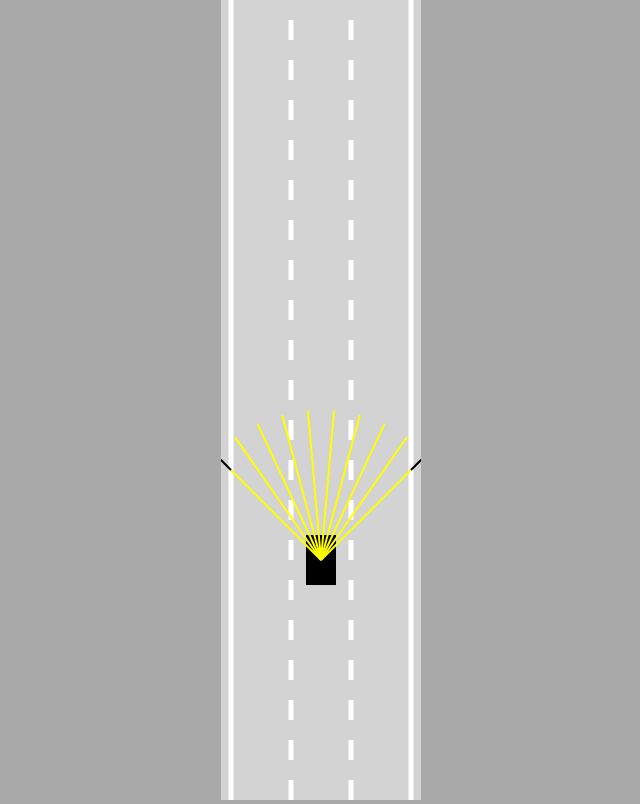
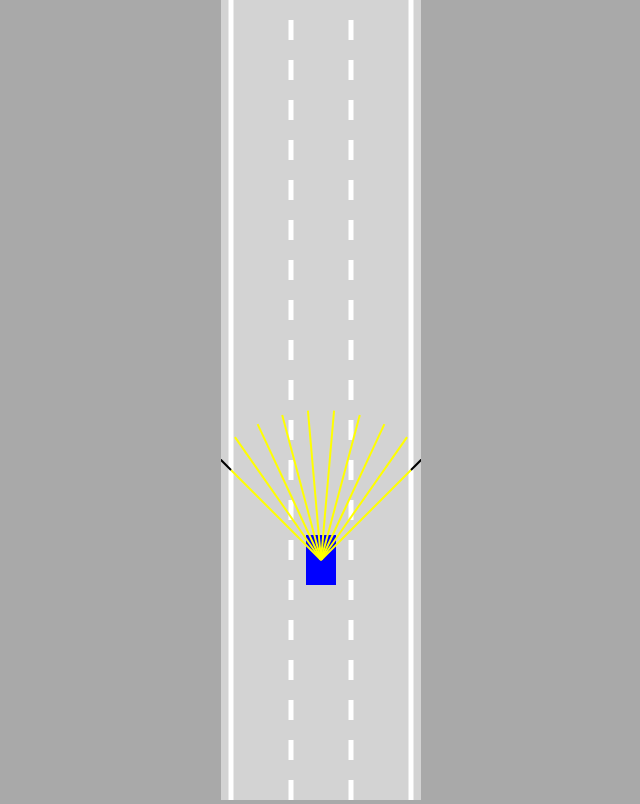
Before and after one commit to davidmun910/self-driving-car, a plain HTML site: page index.html in a window 1280 px wide. Shown: the whole page, without its empty margins (319-959 px from the left). Drawn offline with Linux system fonts and the light colour scheme.

Commit message:
Finished adding dummy cars and crash detection

```diff
--- a/car.js
+++ b/car.js
@@ -1,5 +1,5 @@
 class Car {
-    constructor(x, y, width, height) {
+    constructor(x, y, width, height, controlType, maxSpeed = 3) {
         this.x = x;
         this.y = y;
         this.width = width;
@@ -7,19 +7,75 @@ class Car {
 
         this.speed = 0;
         this.acceleration = 0.2;
-        this.maxSpeed = 3;
+        this.maxSpeed = maxSpeed;
         this.friction = 0.05;
 
         this.angle = 0;
+        this.damaged = false;
 
-        this.sensor = new Sensor(this, {rayCount: 10, rayLength: 150, raySpread: Math.PI / 2});
-
-        this.controls = new Controls();
+        if (controlType != "DUMMY") {
+            this.sensor = new Sensor(this, {rayCount: 10, rayLength: 150, raySpread: Math.PI / 2});
+        }
+        this.controls = new Controls(controlType);
     }
 
-    update(roadBorders) {
-        this.#move();
-        this.sensor.update(roadBorders);
+    update(roadBorders, traffic) {
+        if (!this.damaged) {
+            this.polygon = this.#createPolygon();
+            this.damaged = this.#assessDamage(roadBorders, traffic);
+            this.#move();
+        }
+        if (this.sensor) {
+            this.sensor.update(roadBorders, traffic);
+        }
+    }
+
+    #assessDamage(roadBorders, traffic) {
+        for (let i = 0; i < roadBorders.length; i++) {
+            if (polysIntersect(this.polygon, roadBorders[i])) {
+                return true;
+            }
+        }
+
+        for (let i = 0; i < traffic.length; i++) {
+            if (polysIntersect(this.polygon, traffic[i].polygon)) {
+                return true;
+            }
+        }
+
+        return false;
+    }
+
+    #createPolygon() {
+        const points = [];
+        const rad = Math.hypot(this.width, this.height) / 2;
+        const alpha = Math.atan2(this.width, this.height);
+
+        points.push(
+            {
+                x: this.x - Math.sin(this.angle - alpha) * rad,
+                y: this.y - Math.cos(this.angle - alpha) * rad
+            }
+        );
+        points.push(
+            {
+                x: this.x - Math.sin(this.angle + alpha) * rad,
+                y: this.y - Math.cos(this.angle + alpha) * rad
+            }
+        );
+        points.push(
+            {
+                x: this.x - Math.sin(Math.PI + this.angle - alpha) * rad,
+                y: this.y - Math.cos(Math.PI + this.angle - alpha) * rad
+            }
+        );
+        points.push(
+            {
+                x: this.x - Math.sin(Math.PI + this.angle + alpha) * rad,
+                y: this.y - Math.cos(Math.PI + this.angle + alpha) * rad
+            }
+        );
+        return points;
     }
 
     #move() {
@@ -65,20 +121,22 @@ class Car {
         this.y -= Math.cos(this.angle) * this.speed;
     }
 
-    draw(ctx) {
-        ctx.save();
-        ctx.translate(this.x, this.y);
-        ctx.rotate(-this.angle);
+    draw(ctx, color) {
+        if (this.damaged) {
+            ctx.fillStyle = "gray";
+        } else {
+            ctx.fillStyle = color;
+        }
+
         ctx.beginPath();
-        ctx.rect(
-            -this.width / 2,
-            -this.height / 2,
-            this.width,
-            this.height
-        );
+        ctx.moveTo(this.polygon[0].x, this.polygon[0].y);
+        for (let i = 1; i < this.polygon.length; i++) {
+            ctx.lineTo(this.polygon[i].x, this.polygon[i].y);
+        }
         ctx.fill();
-        ctx.restore();
 
-        this.sensor.draw(ctx);
+        if (this.sensor) {
+            this.sensor.draw(ctx);
+        }
     }
 }
--- a/controls.js
+++ b/controls.js
@@ -1,11 +1,18 @@
 class Controls {
-    constructor() {
+    constructor(type) {
         this.forward = false;
         this.left = false;
         this.right = false;
         this.reverse = false;
 
-        this.#addKeyboardListeners();
+        switch(type) {
+            case "KEYS":
+                this.#addKeyboardListeners();
+                break;
+            case "DUMMY":
+                this.forward = true;
+                break;
+        }
     }
 
     #addKeyboardListeners() {
--- a/index.html
+++ b/index.html
@@ -6,6 +6,7 @@
 <body>
     <canvas id="myCanvas"></canvas>
     <script src="utils.js"></script>
+    <script src="network.js"></script>
     <script src="sensor.js"></script>
     <script src="car.js"></script>
     <script src="controls.js"></script>
--- a/main.js
+++ b/main.js
@@ -4,20 +4,31 @@ canvas.width = 200;
 
 const ctx = canvas.getContext("2d");
 const road = new Road(canvas.width / 2, canvas.width * 0.9);
-const car = new Car(road.getLaneCenter(1), 100, 30, 50);
+const car = new Car(road.getLaneCenter(1), 100, 30, 50, "KEYS");
+const traffic = [
+    new Car(road.getLaneCenter(1), -100, 30, 50, "DUMMY", 2)
+];
+
 
 animate();
 
 function animate() {
+    for (let i = 0; i < traffic.length; i++) {
+        traffic[i].update(road.borders, []);
+    }
+
+    car.update(road.borders, traffic);
+
     canvas.height = window.innerHeight; // clears the page and resizes the page every frame
-
-    car.update(road.borders);
 
     ctx.save();
     ctx.translate(0, -car.y + canvas.height * 0.7);
 
     road.draw(ctx);
-    car.draw(ctx);
+    for (let i = 0; i < traffic.length; i++) {
+        traffic[i].draw(ctx, "red");
+    }
+    car.draw(ctx, "blue");
 
     ctx.restore();
     requestAnimationFrame(animate);
--- /dev/null
+++ b/network.js
@@ -0,0 +1,47 @@
+class Level {
+    constructor(inputCount, outputCount) {
+        this.inputs = new Array(inputCount); // Input nodes
+        this.outputs = new Array(outputCount); // Output nodes
+        this.biases = new Array(outputCount); // Threshold for each output
+
+        this.weights = []; // the amount of correlation between input and output
+        for (let i = 0; i < this.inputs.length; i++) {
+            this.weights[i] = new Array(outputCount);
+        }
+
+        Level.#randomize(this);
+    }
+
+    static #randomize(level) {
+        for (let i = 0; i < this.inputs.length; i++) {
+            for (let j = 0; j < this.outputs.length; j++) {
+                weights[i][j] = (Math.random() * 2) - 1; // # between -1 -> 1
+            }
+        }
+
+        for (let i = 0; i < this.outputs.length; i++) {
+            this.biases[i] = (Math.random() * 2) - 1;
+        }
+    }
+
+    static feedForward(givenInputs, level) {
+        for (let i = 0; i < this.inputs.size; i++) {
+            this.inputs[i] = givenInputs[i];
+        }
+
+        for (let i = 0; i < this.outputs.size; i++) {
+            let sum = 0;
+            for (let j = 0; j < this.inputs.size; j++) {
+                sum += level.inputs[j] * level.weights[j][i];
+            }
+
+            if (sum > level.biases[i]) {
+                level.outputs[i] = 1;
+            } else {
+                level.outputs[i] = 0;
+            }
+        }
+
+        return level.outputs;
+    }
+}
--- a/sensor.js
+++ b/sensor.js
@@ -9,17 +9,21 @@ class Sensor {
         this.readings = [];
     }
 
-    update(roadBorders) {
+    update(roadBorders, traffic) {
         this.#castRays();
         this.readings = [];
         for (let i = 0; i < this.rays.length; i++) {
             this.readings.push(
-                this.#getReading(this.rays[i], roadBorders)
+                this.#getReading(
+                    this.rays[i],
+                    roadBorders,
+                    traffic
+                    )
             );
         }
     }
 
-    #getReading(ray, roadBorders) {
+    #getReading(ray, roadBorders, traffic) {
         let touches = [];
         for (let i = 0; i < roadBorders.length; i++) {
             const touch = getIntersection(
@@ -28,8 +32,25 @@ class Sensor {
                 roadBorders[i][0],
                 roadBorders[i][1]
             );
+
             if (touch) {
                 touches.push(touch);
+            }
+        }
+
+        for (let i = 0; i < traffic.length; i++) {
+            const poly = traffic[i].polygon;
+            for (let j = 0; j < poly.length; j++) {
+                const value = getIntersection(
+                    ray[0],
+                    ray[1],
+                    poly[j],
+                    poly[(j + 1) % poly.length]
+                );
+
+                if (value) {
+                    touches.push(value);
+                }
             }
         }
 
--- a/utils.js
+++ b/utils.js
@@ -20,3 +20,20 @@ function getIntersection(A, B, C, D) {
     }
     return null;
 }
+
+function polysIntersect(poly1, poly2) {
+    for (let i = 0; i <  poly1.length; i++) {
+        for (let j = 0; j < poly2.length; j++) {
+            const touch = getIntersection(
+                poly1[i],
+                poly1[(i + 1) % poly1.length],
+                poly2[j],
+                poly2[(j + 1) % poly2.length]
+            );
+            if (touch) {
+                return true;
+            }
+        }
+    }
+    return false;
+}
```
